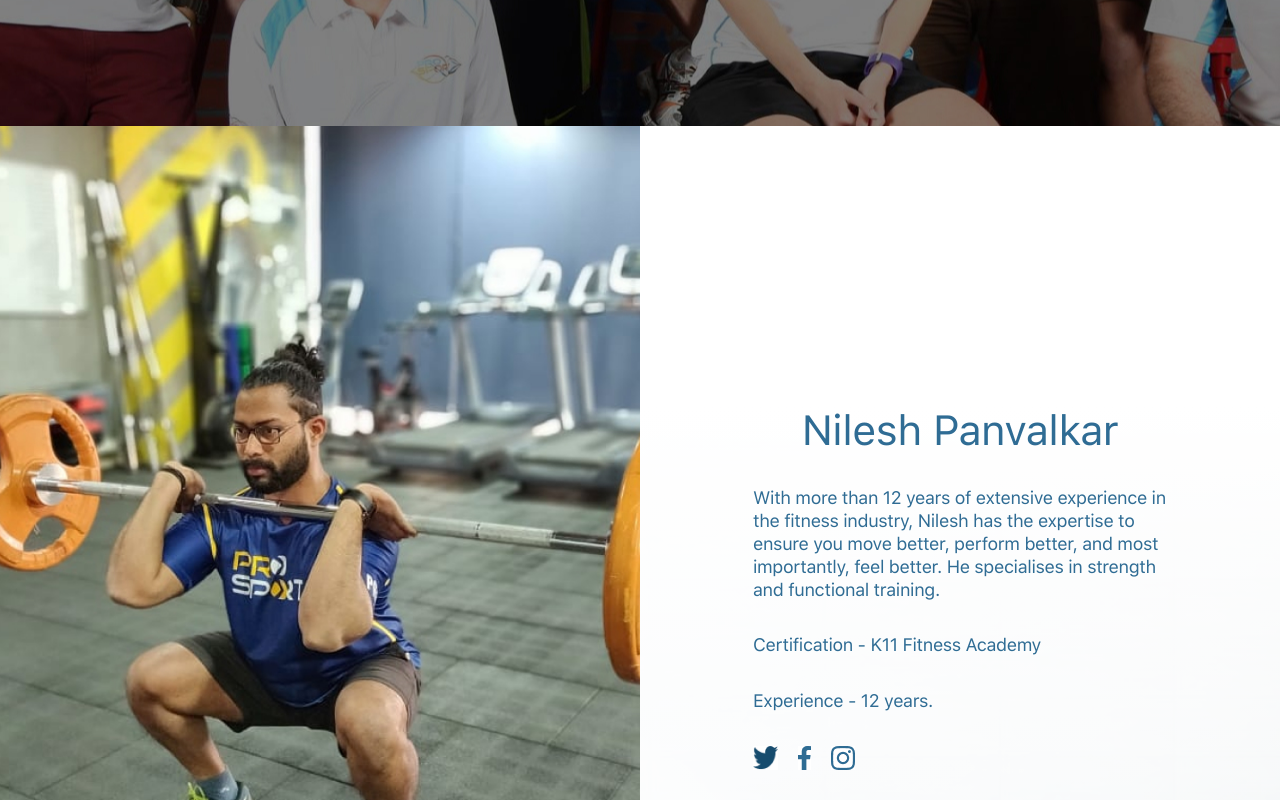
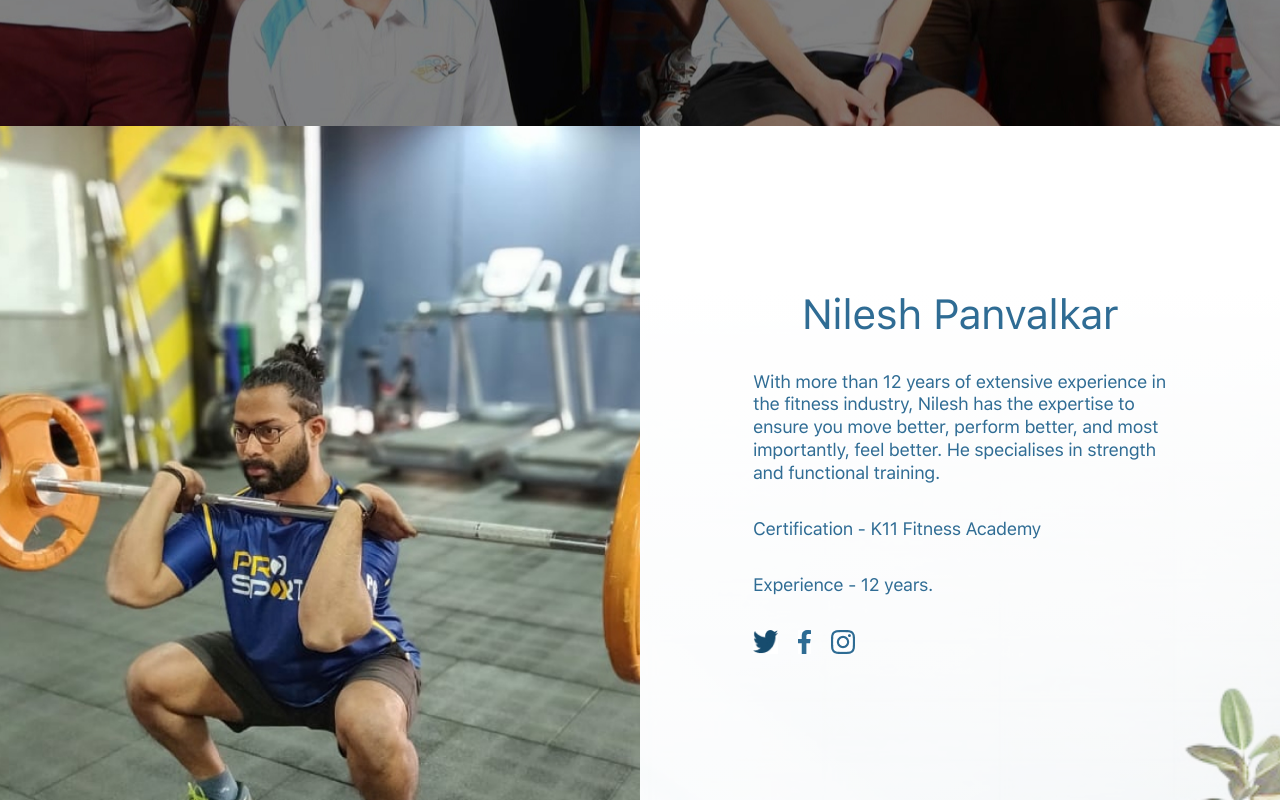
Before and after one commit to sunny960/demo-react-application, a React (Create React App) app: page /team in a window 1280 px wide. Shown: the part 800-1600 px from the top of the page. Built offline with nearby package versions, Linux system fonts and the light colour scheme; what react-material-toast would draw is missing.

Commit message:
redirecting of button and build

```diff
--- a/src/modules/team/components/teamMemberDescription.js
+++ b/src/modules/team/components/teamMemberDescription.js
@@ -19,7 +19,7 @@ const Container = styled(Row)`
 
 `
 const LeftContainer = styled(Column)`
-  padding-top: 270px;
+  padding-top: 160px;
   width: 100%;
   height: 100%;
   max-width: 714px;
@@ -79,7 +79,7 @@ const SocialIcon = styled.img`
 `
 const ContentContainer = styled(Column)`
   background: url("/demo-react-application/images/team_bg_image.svg");
-  height: 565px;
+  height: 688px;
   max-height: 688px;
   align-items: center;
 `
```
